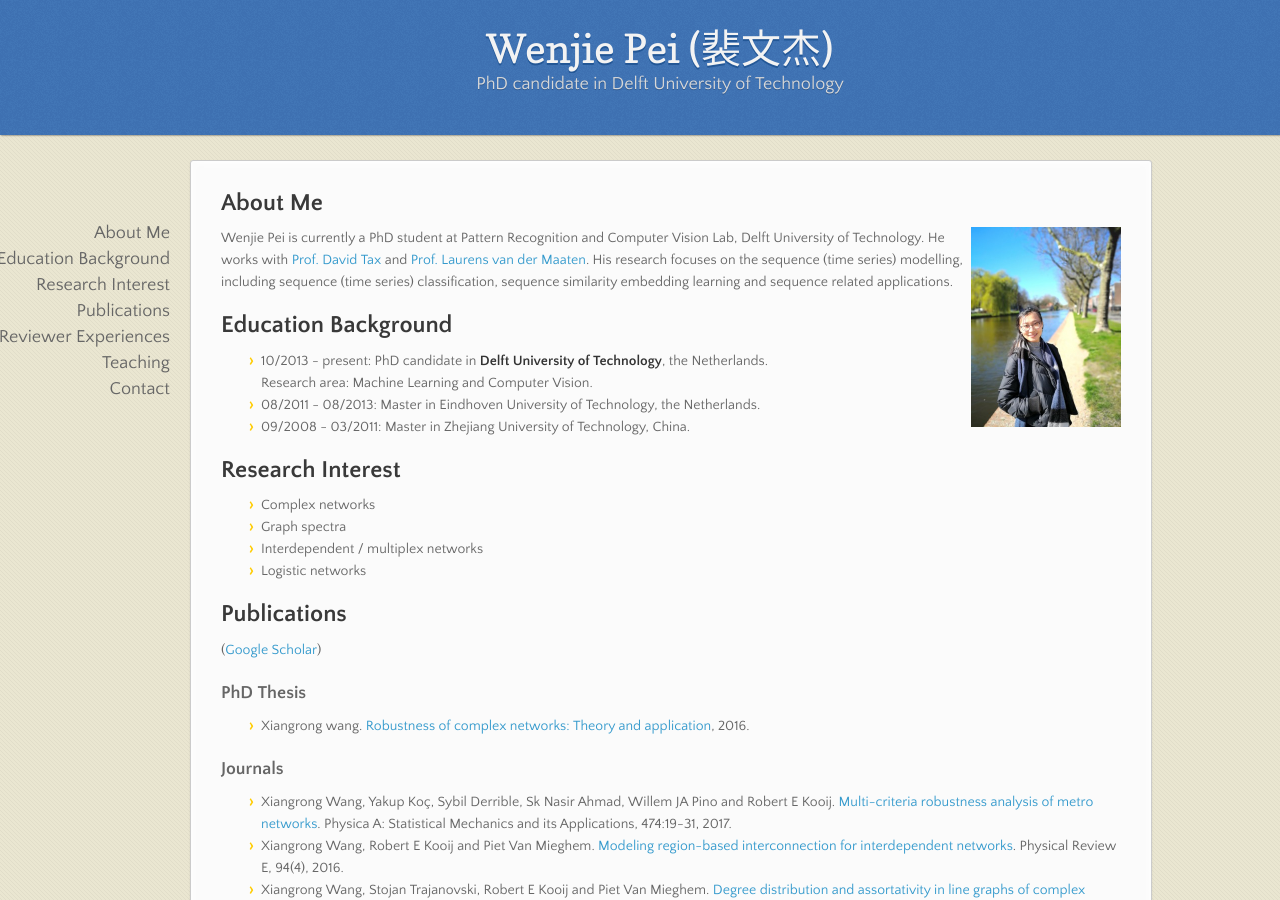
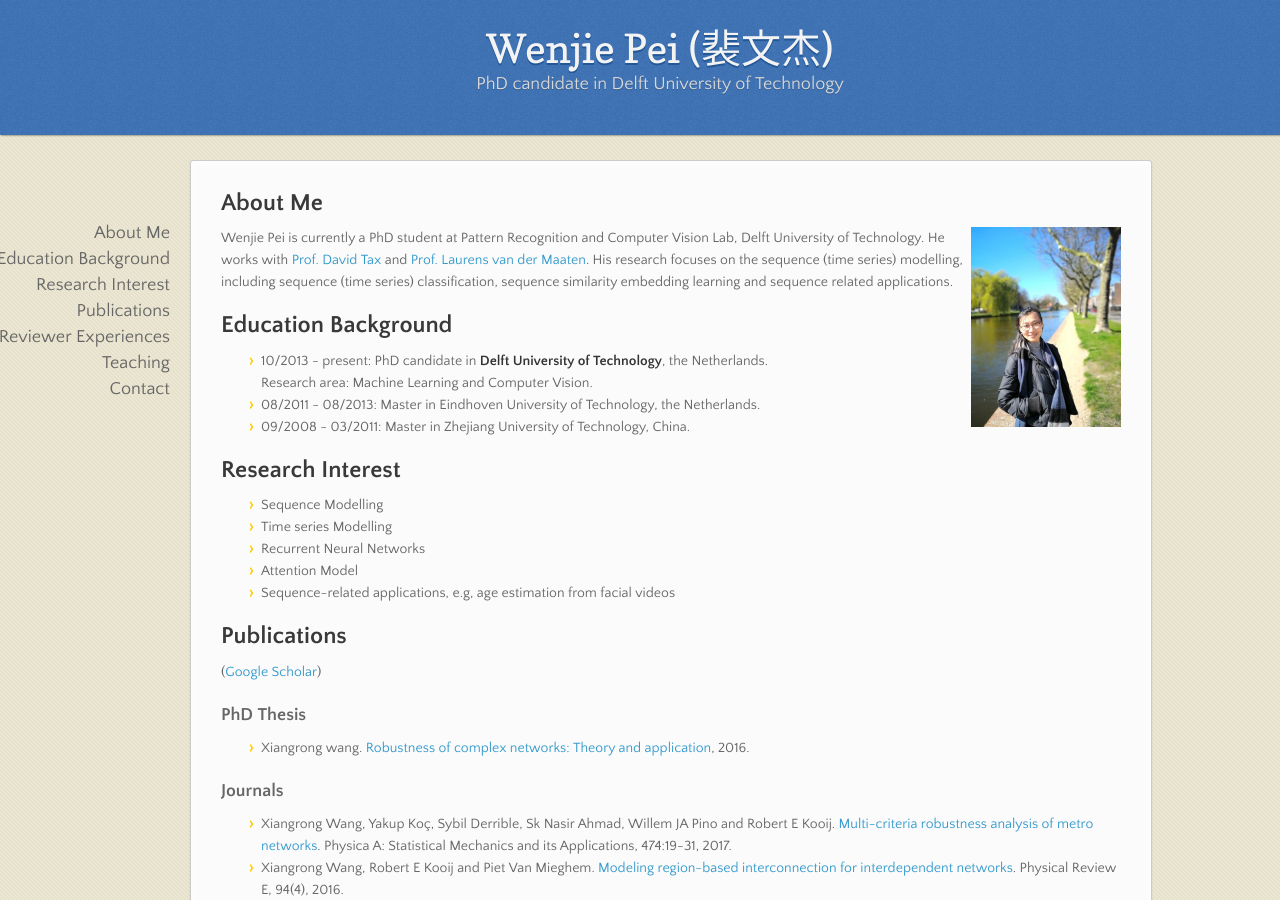
Before and after one commit to wenjiepei/wenjiepei.github.com, a Jekyll site: the page built from index.md, in a window 1280 px wide and 900 px high. Built offline with Jekyll 4.4.1, drawn with Linux system fonts in a browser that asks for light colours; nearby versions of some CDN libraries; our own code applies the rules of GitHub Pages for plain Markdown files.

Commit message:
Update index.md

```diff
--- a/index.md
+++ b/index.md
@@ -10,10 +10,11 @@ Wenjie Pei is currently a PhD student at Pattern Recognition and Computer Vision
 * 09/2008 - 03/2011: Master in Zhejiang University of Technology, China.
 
 ## Research Interest
-- Complex networks
-- Graph spectra
-- Interdependent / multiplex networks
-- Logistic networks
+- Sequence Modelling
+- Time series Modelling
+- Recurrent Neural Networks
+- Attention Model
+- Sequence-related applications, e.g, age estimation from facial videos
 
 ## Publications
 ([Google Scholar](https://scholar.google.com/citations?user=LJm0X3AAAAAJ&hl=en))
```
